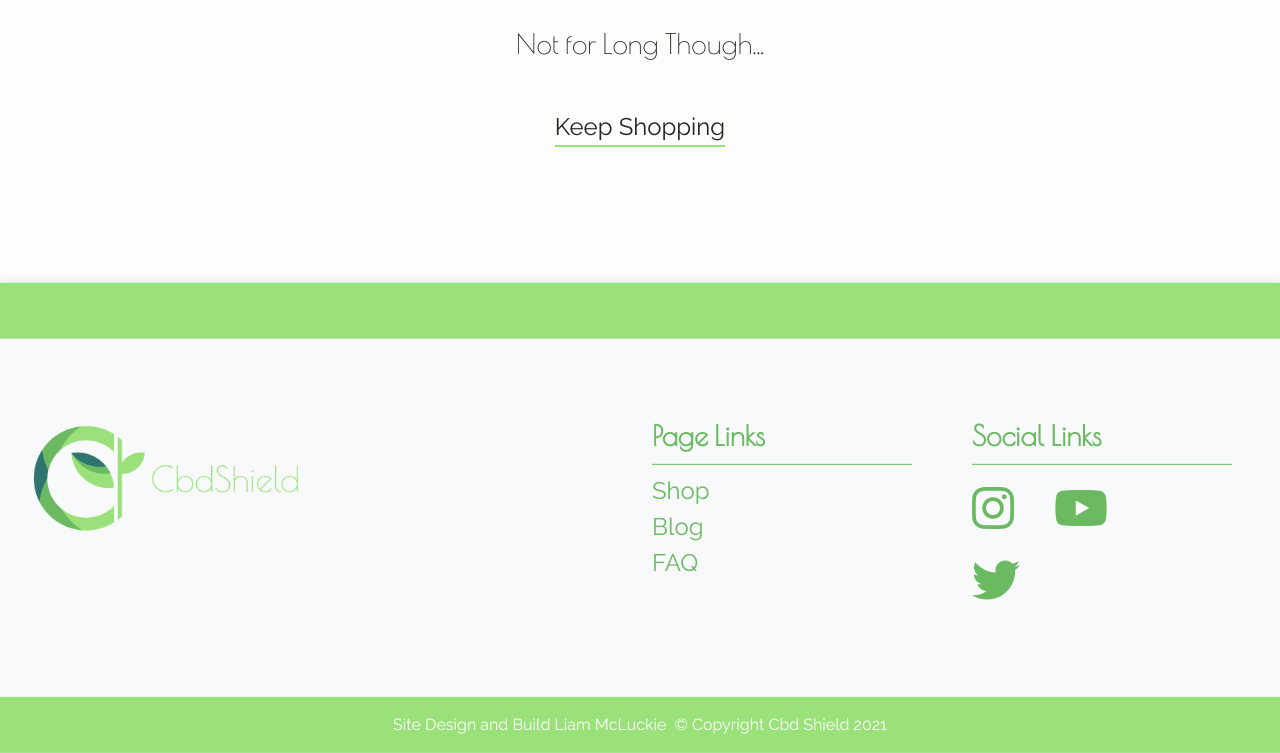
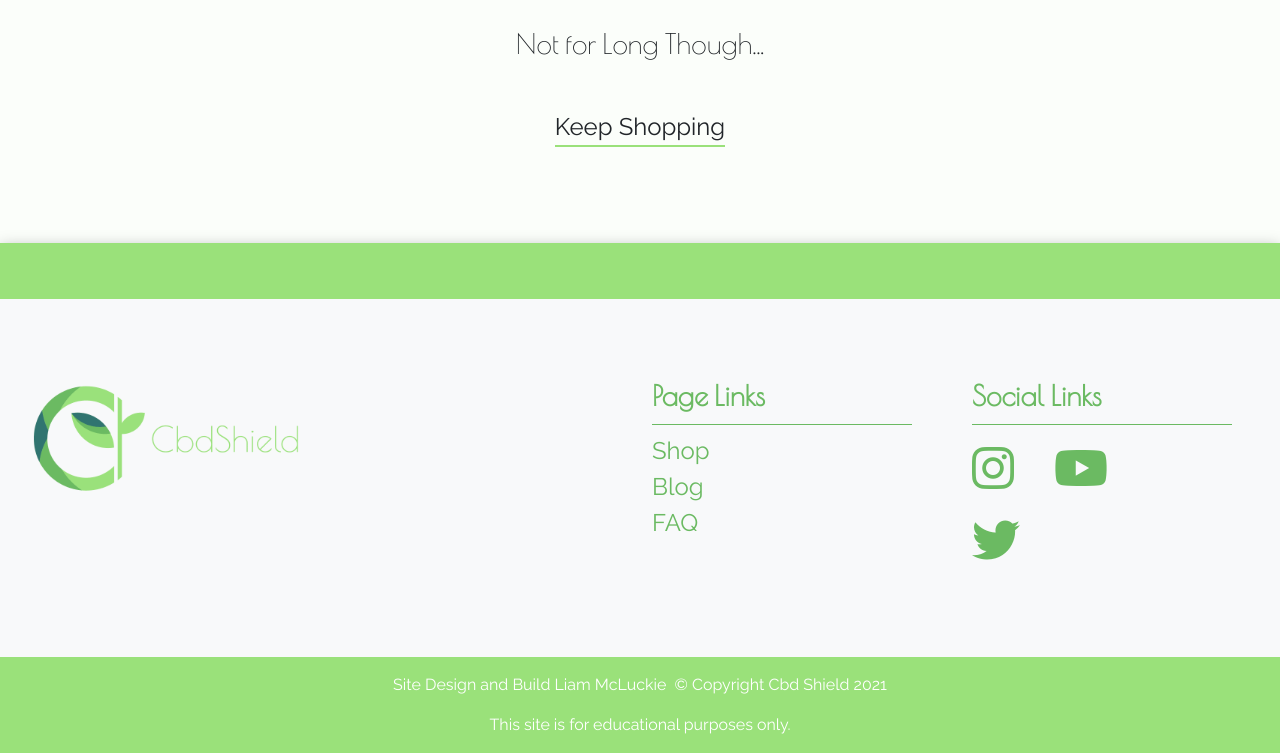
Before and after one commit to liammcluckie/cbd-shield, a Django app: page /bag/ in a window 1280 px wide. Shown: the part 431-1184 px from the top of the page. Run offline with Django 3.2, Linux system fonts and the light colour scheme; some libraries are stand-ins or nearby versions.

Commit message:
Add footer educational purpose message

```diff
--- a/templates/includes/footer.html
+++ b/templates/includes/footer.html
@@ -27,5 +27,8 @@
             <p class="white">Site Design and Build <a href="https://github.com/liammcluckie">Liam McLuckie</a>&nbsp;&nbsp;</p>
             <p class="white">&#169; Copyright Cbd Shield <span id="copyright-year">2021</span></p>
         </div>
+        <div class="col-12 bg--primary text-center">
+            <p class="white">This site is for educational purposes only.</p>
+        </div>
     </div>
 </div>
```
